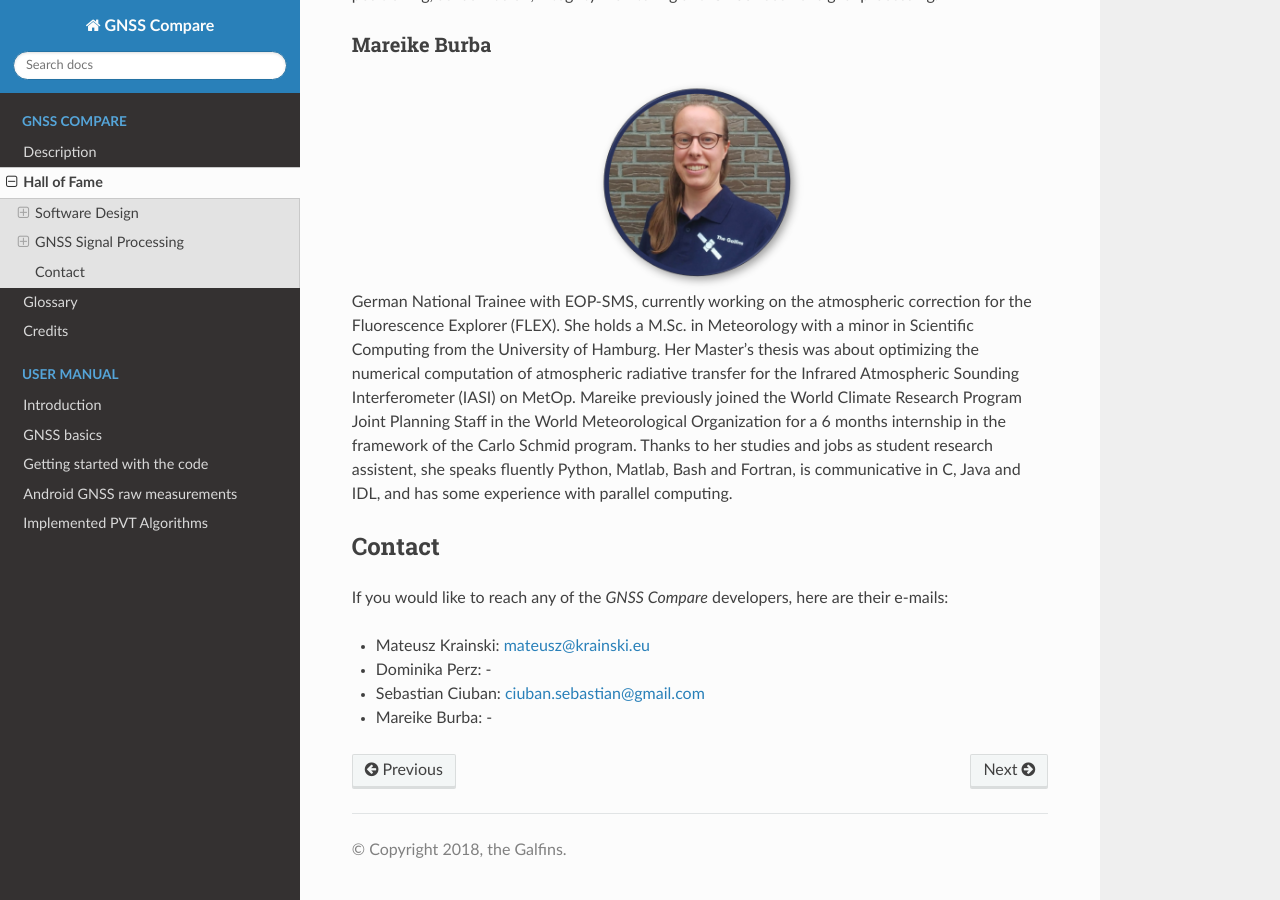
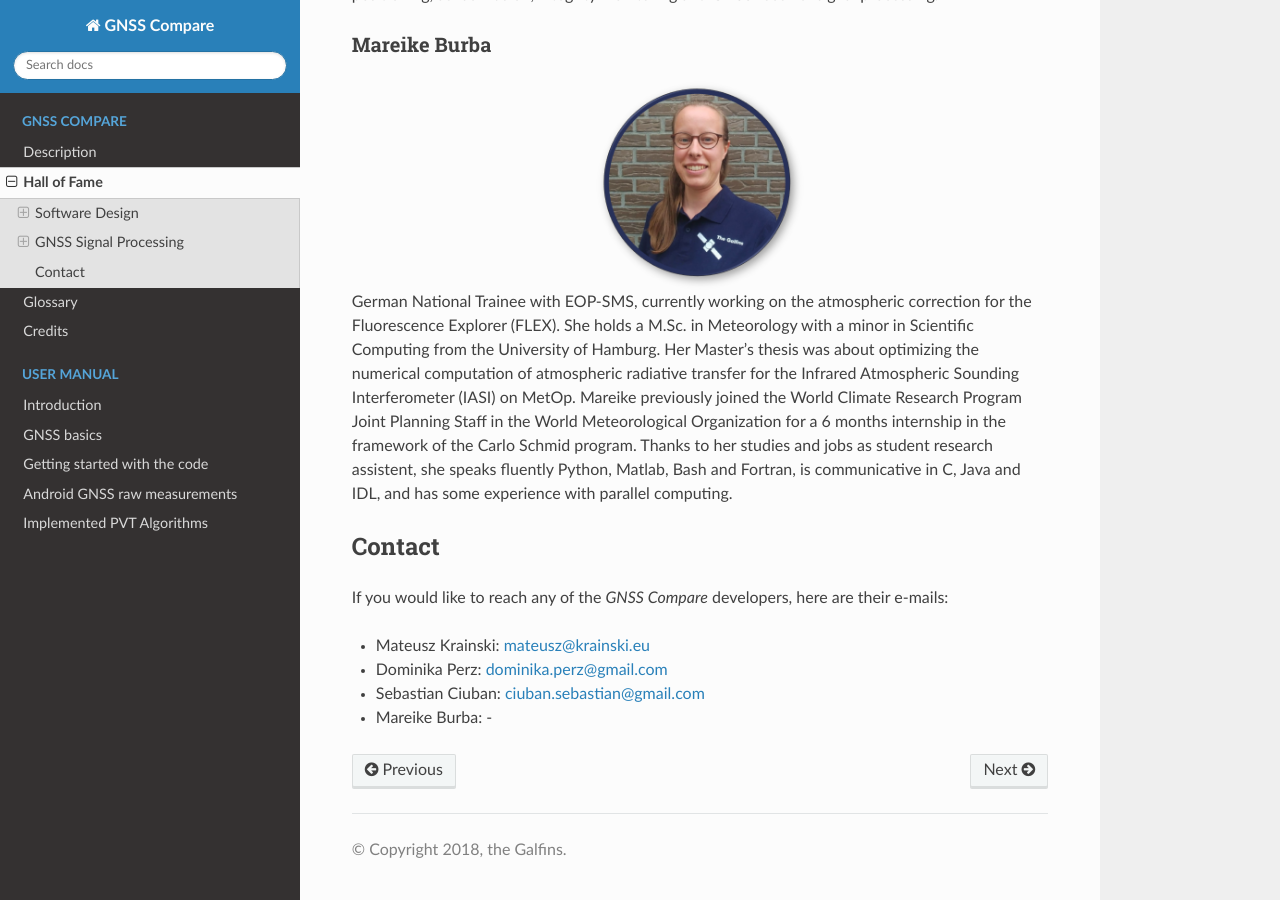
Before and after one commit to TheGalfins/GNSS_Compare, a Sphinx documentation site: the page built from docs/team.rst, in a window 1280 px wide and 900 px high, scrolled down 2434 px. Built offline with Sphinx 7.4.7 and the Read the Docs theme 2.0.0, drawn with Linux system fonts in a browser that asks for light colours; pages that are not in the unit, such as notebooks, are missing from menus.

Commit message:
Added Dominika's e-mail to the Contacts

```diff
--- a/docs/team.rst
+++ b/docs/team.rst
@@ -112,7 +112,7 @@ Contact
 If you would like to reach any of the *GNSS Compare* developers, here are their e-mails:
 
 - Mateusz Krainski: mateusz@krainski.eu
-- Dominika Perz: -
+- Dominika Perz: dominika.perz@gmail.com
 - Sebastian Ciuban: ciuban.sebastian@gmail.com
 - Mareike Burba: -
 
```
